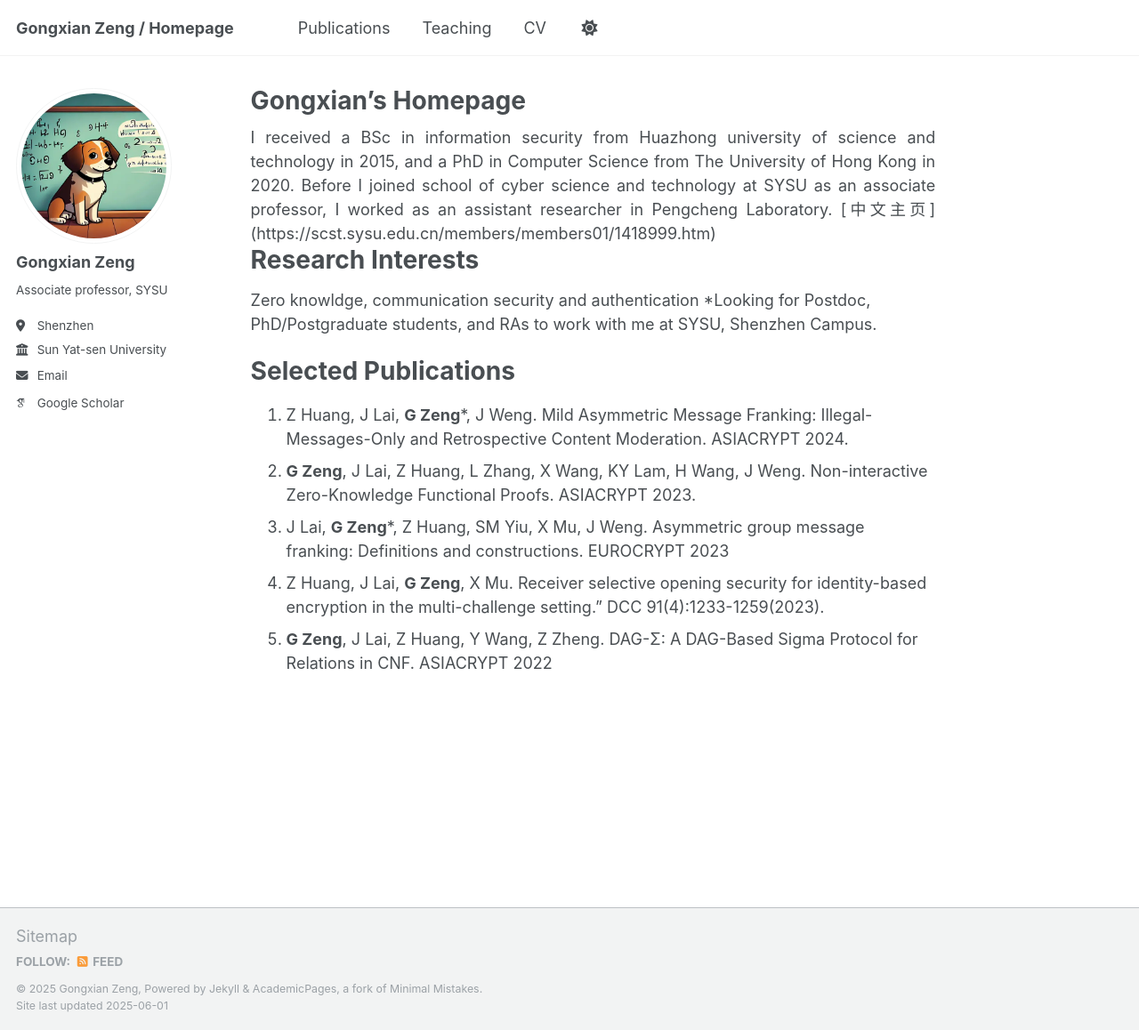
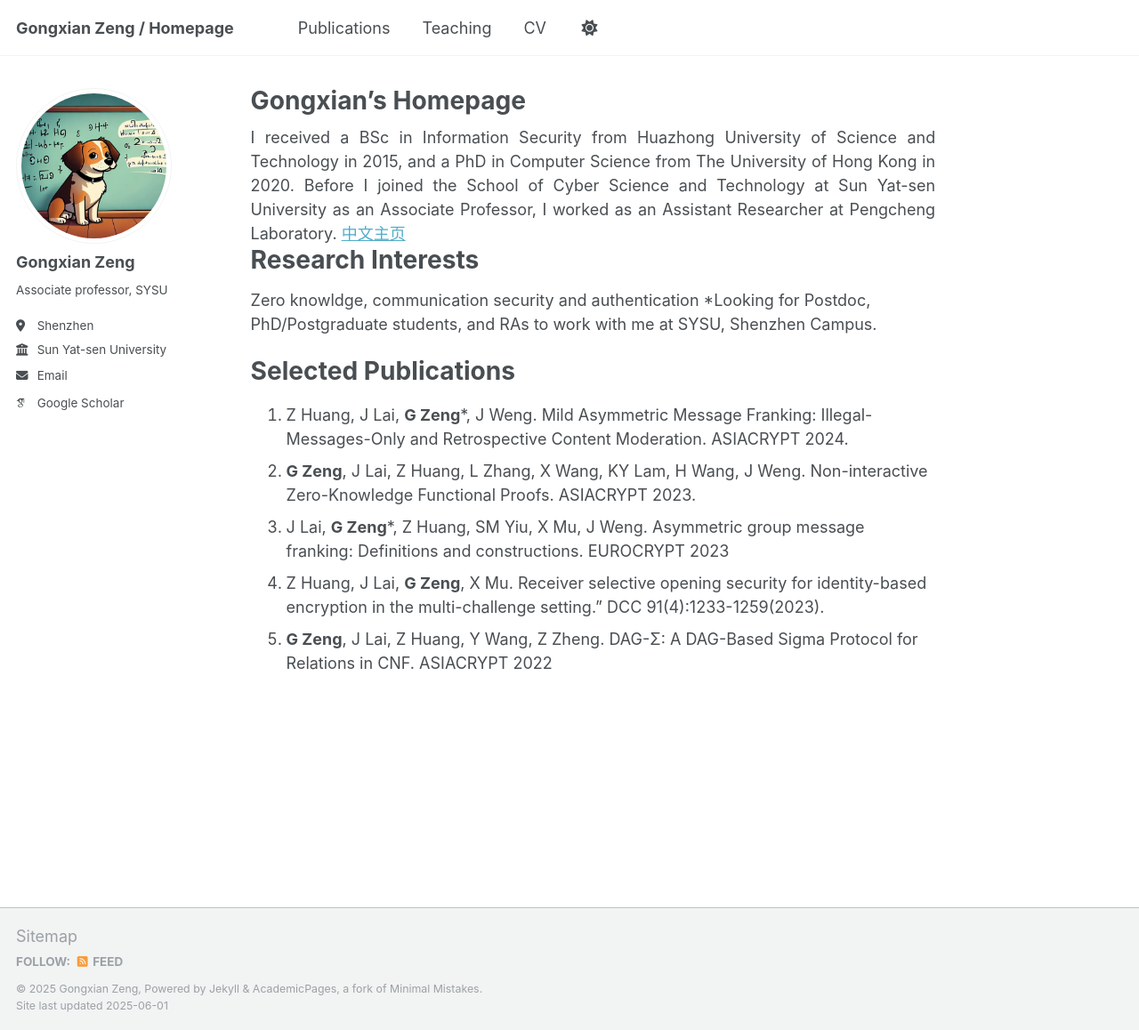
Before and after one commit to naxizgx/naxizgx.github.io, a Jekyll site: the page built from _pages/about.md, in a window 1280 px wide and 1158 px high. Shown: the whole window at 89% size. Built offline with Jekyll 4.4.1, drawn with Linux system fonts in a browser that asks for light colours; some web fonts are replaced.

Commit message:
Update about.md

```diff
--- a/_pages/about.md
+++ b/_pages/about.md
@@ -8,8 +8,10 @@ redirect_from:
 ---
 
 <div style="text-align: justify;">
-I received a BSc in information security from Huazhong university of science and technology in 2015, and a PhD in Computer Science from The University of Hong Kong in 2020. Before I joined school of cyber science and technology at SYSU as an associate professor, I worked as an assistant researcher in Pengcheng Laboratory. [中文主页](https://scst.sysu.edu.cn/members/members01/1418999.htm)
+I received a BSc in Information Security from Huazhong University of Science and Technology in 2015, and a PhD in Computer Science from The University of Hong Kong in 2020. Before I joined the School of Cyber Science and Technology at Sun Yat-sen University as an Associate Professor, I worked as an Assistant Researcher at Pengcheng Laboratory.
+<a href="https://scst.sysu.edu.cn/members/members01/1418999.htm">中文主页</a>
 </div>
+
 
 # Research Interests
 
```
